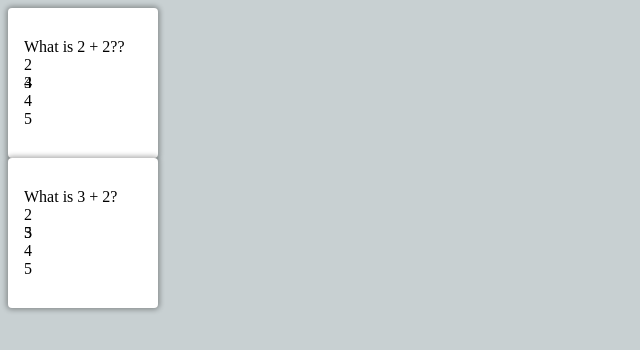
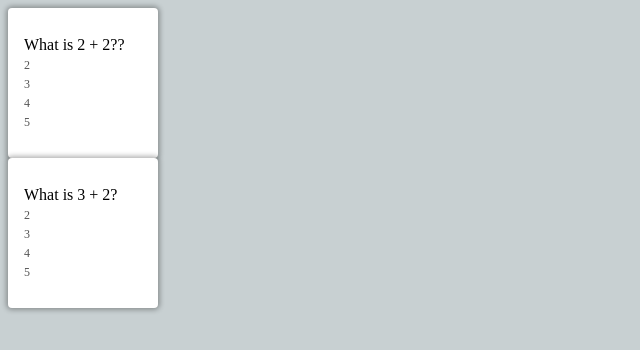
Before and after one commit to triciachow/react-flashcard, a React (Create React App) app: page / in a window 1280 px wide. Shown: the top 350 px of the page, without its empty margins (0-640 px from the left). Built offline with nearby package versions, Linux system fonts and the light colour scheme.

Commit message:
Flip animation done

```diff
--- a/src/app.css
+++ b/src/app.css
@@ -9,12 +9,50 @@
   position: relative;
   box-shadow: 0 0 5px 2px rgba(0, 0, 0, 0.3);
   background-color: #fff;
+  transform-style: preserve-3d;
   height: 150px;
   width: 150px;
+  transition: 150ms;
+  cursor: pointer;
+  transform: perspective(1000px) rotateY(var(--rotate-y, 0))
+    translateY(var(--translate-y, 0));
+}
+
+.card:hover {
+  --translate-y: -2px;
+  box-shadow: 0 0 5px 2px rgba(0, 0, 0, 0.5);
+}
+
+.card.flip {
+  --rotate-y: 180deg;
+}
+
+.card .front {
+  left: 0;
 }
 
 .card .front,
 .card .back {
   position: absolute;
   padding: 1rem;
+  /* Anything that is backfaced will be hidden */
+  backface-visibility: hidden;
 }
+
+.card .back {
+  transform: rotateY(180deg);
+}
+
+.flashcard-options {
+  margin-top: 0.25rem;
+}
+
+.flashcard-option {
+  margin-top: 0.25rem;
+  color: #555;
+  font-size: 0.75rem;
+}
+
+.flashcard-option:first-child {
+  margin-top: 0;
+}
```
